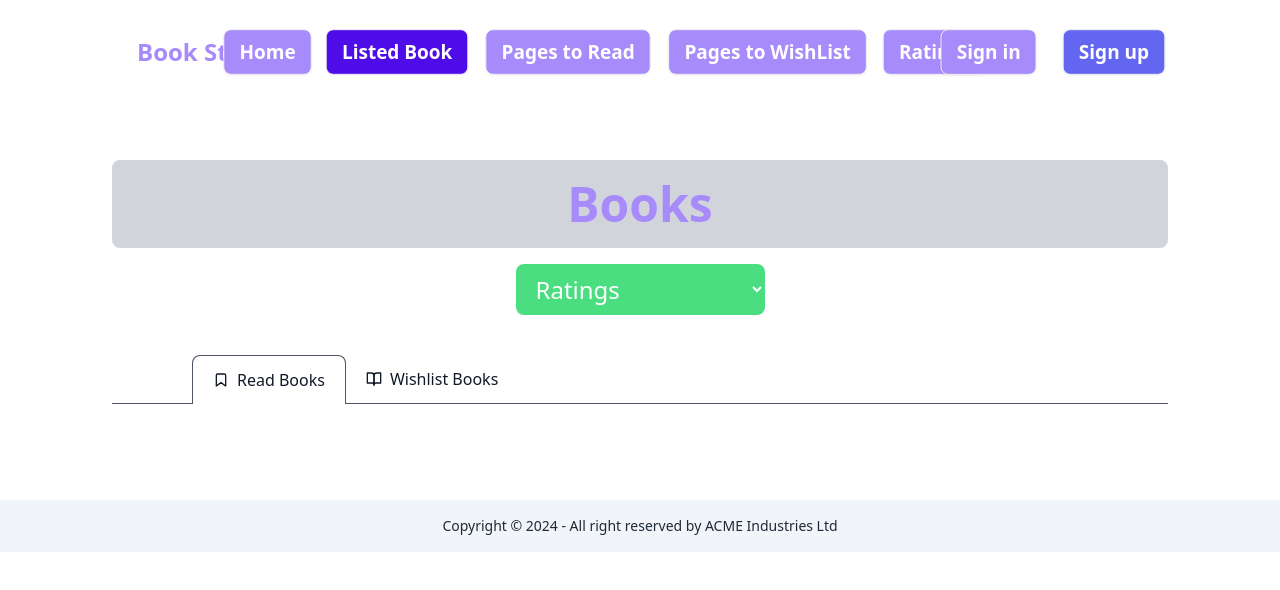
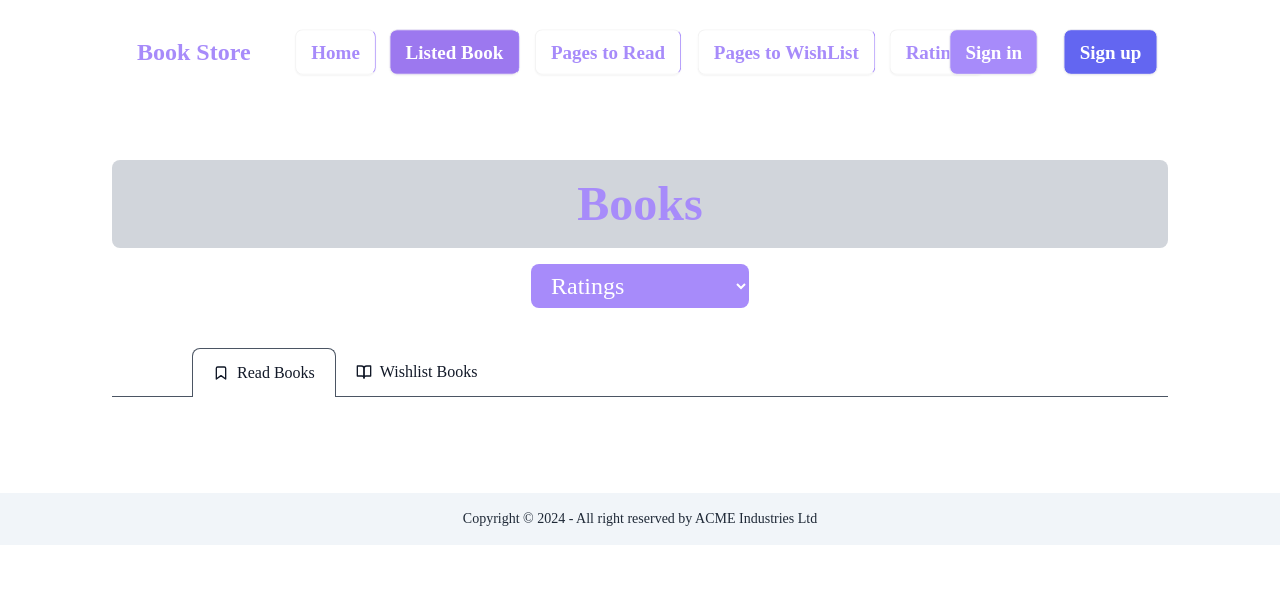
Before and after one commit to haqueashraful/book-store-ha, a React (Vite) app: page /listedbook in a window 1280 px wide. Shown: the top 590 px of the page. Built offline with nearby package versions, Linux system fonts and the light colour scheme.

Commit message:
final Update

```diff
--- a/src/Navfooter/Nav.css
+++ b/src/Navfooter/Nav.css
@@ -1,3 +1,4 @@
 .active {
-    background-color: #4e0ce8; /* Change this to the desired background color */
+    background-color: #9c78ef;
+    color: white;
   }
--- a/src/Navfooter/Nav.jsx
+++ b/src/Navfooter/Nav.jsx
@@ -26,25 +26,25 @@ const Nav = () => {
             className="menu menu-sm dropdown-content mt-3 z-[1] p-2 shadow bg-base-100 rounded-box w-52"
           >
             <NavLink
-              className="btn  bg-violet-400 text-lg text-white hover:bg-[#4e0ce8]"
+              className="btn  bg-violet-400 text-lg text-white hover:bg-[#9c78ef]"
               to="/"
             >
               Home
             </NavLink>
             <NavLink
-              className="btn  bg-violet-400 text-lg text-white hover:bg-[#4e0ce8]"
+              className="btn  bg-violet-400 text-lg text-white hover:bg-[#9c78ef]"
               to="/listedbook"
             >
               Listed Book
             </NavLink>
             <NavLink
-              className="btn  bg-violet-400 text-lg text-white hover:bg-[#4e0ce8]"
+              className="btn  bg-violet-400 text-lg text-white hover:bg-[#9c78ef]"
               to="/pagetoread"
             >
               Pages to Read
             </NavLink>
             <NavLink
-              className="btn  bg-violet-400 text-lg text-white hover:bg-[#4e0ce8]"
+              className="btn  bg-violet-400 text-lg text-white hover:bg-[#9c78ef]"
               to="/pagestowishes"
             >
               Pages to WishList
@@ -53,7 +53,7 @@ const Nav = () => {
         </div>
         <Link
           to="/"
-          className="btn btn-ghost text-2xl text-violet-400 hover:bg-[#4e0ce8] hover:text-white"
+          className="btn btn-ghost text-2xl text-violet-400 hover:bg-[#9c78ef] hover:text-white"
         >
           Book Store
         </Link>
@@ -61,31 +61,31 @@ const Nav = () => {
       <div className="navbar-center hidden lg:flex flex-grow">
         <ul className="menu menu-horizontal px-1 gap-2">
           <NavLink
-            className="btn  bg-violet-400 text-xl text-white hover:bg-[#4e0ce8]"
+            className="btn bg-transparent border-r-violet-400 text-xl text-violet-400 hover:bg-[#9c78ef] hover:text-white"
             to="/"
           >
             Home
           </NavLink>
           <NavLink
-            className="btn  bg-violet-400 text-xl text-white hover:bg-[#4e0ce8]"
+            className="btn bg-transparent border-r-violet-400 text-xl text-violet-400 hover:bg-[#9c78ef] hover:text-white"
             to="/listedbook"
           >
             Listed Book
           </NavLink>
           <NavLink
-            className="btn  bg-violet-400 text-xl text-white hover:bg-[#4e0ce8]"
+            className="btn bg-transparent border-r-violet-400 text-xl text-violet-400 hover:bg-[#9c78ef] hover:text-white"
             to="/pagetoread"
           >
             Pages to Read
           </NavLink>
           <NavLink
-            className="btn  bg-violet-400 text-xl text-white hover:bg-[#4e0ce8]"
+            className="btn bg-transparent border-r-violet-400 text-xl text-violet-400 hover:bg-[#9c78ef] hover:text-white"
             to="/pagestowishes"
           >
             Pages to WishList
           </NavLink>
           <NavLink
-            className="btn  bg-violet-400 text-xl text-white hover:bg-[#4e0ce8]"
+            className="btn bg-transparent border-r-violet-400 text-xl text-violet-400 hover:bg-[#9c78ef] hover:text-white"
             to="/ratings"
           >
             Ratings
@@ -95,13 +95,13 @@ const Nav = () => {
       <div className="navbar-end gap-5 hidden md:hidden lg:hidden xl:flex">
         <Link
           to="/workonit"
-          className="btn h-1 py-2 bg-violet-400 text-xl text-white hover:bg-[#4e0ce8] "
+          className="btn h-1 py-2 bg-violet-400 text-xl text-white hover:bg-[#9c78ef] "
         >
           Sign in
         </Link>
         <Link
           to="/workonit"
-          className="btn h-1 py-2 bg-indigo-500 text-xl text-white hover:bg-[#4e0ce8] "
+          className="btn h-1 py-2 bg-indigo-500 text-xl text-white hover:bg-[#9c78ef] "
         >
           Sign up
         </Link>
--- a/src/Routes/Layout.jsx
+++ b/src/Routes/Layout.jsx
@@ -4,7 +4,7 @@ import Footer from "../Navfooter/Footer";
 
 const Layout = () => {
   return (
-    <div>
+    <div className=" font-[playfair]">
       <div className=" lg:mx-14 xl:mx-28 md:mx-12 mx-2 ">
         <Nav />
         <div className=" lg:my-14 md:my-8 my-4">
--- a/src/Routes/router.jsx
+++ b/src/Routes/router.jsx
@@ -9,7 +9,6 @@ import Details from "../pages/Details";
 import ReadList from "../pages/ReadList";
 import WishList from "../pages/WishList";
 import PagesToWishlist from "../pages/PagesToWishlist";
-import Review from "../pages/Review";
 import Ratings from "../pages/Ratings";
 
 const router = createBrowserRouter([
--- a/src/index.css
+++ b/src/index.css
@@ -3,72 +3,4 @@
 @tailwind utilities;
 
 
-
-/* :root {
-  font-family: Inter, system-ui, Avenir, Helvetica, Arial, sans-serif;
-  line-height: 1.5;
-  font-weight: 400;
-
-  color-scheme: light dark;
-  color: rgba(255, 255, 255, 0.87);
-  background-color: #242424;
-
-  font-synthesis: none;
-  text-rendering: optimizeLegibility;
-  -webkit-font-smoothing: antialiased;
-  -moz-osx-font-smoothing: grayscale;
-}
-
-a {
-  font-weight: 500;
-  color: #646cff;
-  text-decoration: inherit;
-}
-a:hover {
-  color: #535bf2;
-}
-
-body {
-  margin: 0;
-  display: flex;
-  place-items: center;
-  min-width: 320px;
-  min-height: 100vh;
-}
-
-h1 {
-  font-size: 3.2em;
-  line-height: 1.1;
-}
-
-button {
-  border-radius: 8px;
-  border: 1px solid transparent;
-  padding: 0.6em 1.2em;
-  font-size: 1em;
-  font-weight: 500;
-  font-family: inherit;
-  background-color: #1a1a1a;
-  cursor: pointer;
-  transition: border-color 0.25s;
-}
-button:hover {
-  border-color: #646cff;
-}
-button:focus,
-button:focus-visible {
-  outline: 4px auto -webkit-focus-ring-color;
-}
-
-@media (prefers-color-scheme: light) {
-  :root {
-    color: #213547;
-    background-color: #ffffff;
-  }
-  a:hover {
-    color: #747bff;
-  }
-  button {
-    background-color: #f9f9f9;
-  }
-} */
+@import url('https://fonts.googleapis.com/css2?family=Playfair+Display:ital,wght@0,400..900;1,400..900&display=swap')
--- a/src/pages/ListedBooks.jsx
+++ b/src/pages/ListedBooks.jsx
@@ -14,7 +14,7 @@ const ListedBooks = () => {
       <div className="my-4 text-center">
         <select
           id="sort"
-          className="px-4 py-2 rounded-lg bg-green-400 outline-none border-none text-2xl text-white hover:bg-green-500"
+          className="px-4 py-2 rounded-lg bg-violet-400 outline-none border-none text-2xl text-white hover:bg-violet-500"
           onChange={handleSortChange}
         >
           <option className=" hover:bg-white hover:text-black " value="rating">Ratings</option>
--- a/src/pages/PagesToRead.jsx
+++ b/src/pages/PagesToRead.jsx
@@ -38,7 +38,6 @@ const PagesToRead = () => {
   };
   return (
     <div  className="bg-[#13131308] p-0 py-0 lg:p-5 md:p-5 lg:py-10 md:py-10 rounded-lg">
-      <h1>pages to Wishlist </h1>
       <ResponsiveContainer width="100%" height={500}>
         <BarChart width={150} height={60} data={chartData}>
           <XAxis dataKey="name" />
--- a/src/pages/Ratings.jsx
+++ b/src/pages/Ratings.jsx
@@ -21,8 +21,6 @@ import {
     index: index,
     name: book.bookName,
     rating: book.rating,
-      pages: book.totalPages,
-      year: book.yearOfPublishing,
   }));
   const style = {
     top: "50%",
@@ -31,6 +29,7 @@ import {
     lineHeight: "24px",
   };
   return (
+    <div className="bg-[#13131308] p-0 py-0 lg:p-5 md:p-5 lg:py-10 md:py-10 rounded-lg">
       <ResponsiveContainer width="100%" height={500}>
         <RadialBarChart
           cx="50%"
@@ -51,7 +50,7 @@ import {
               <Cell key={`cell-${index}`} fill={colors[index % 20]} />
             ))}
           </RadialBar>
-          <Tooltip/>
+          <Tooltip />
           <Legend
             iconSize={10}
             layout="vertical"
@@ -60,6 +59,7 @@ import {
           />
         </RadialBarChart>
       </ResponsiveContainer>
+    </div>
   );
 };
 
--- a/tailwind.config.js
+++ b/tailwind.config.js
@@ -5,7 +5,11 @@ export default {
     "./src/**/*.{js,ts,jsx,tsx}",
   ],
   theme: {
-    extend: {},
+    extend: {
+      fontFamily: {
+        playfair: ["Playfair Display", 'serif'],
+      },
+    },
   },
   plugins: [require("daisyui")],
 }
```
Lines whose indentation alone changed are shown as unchanged.
